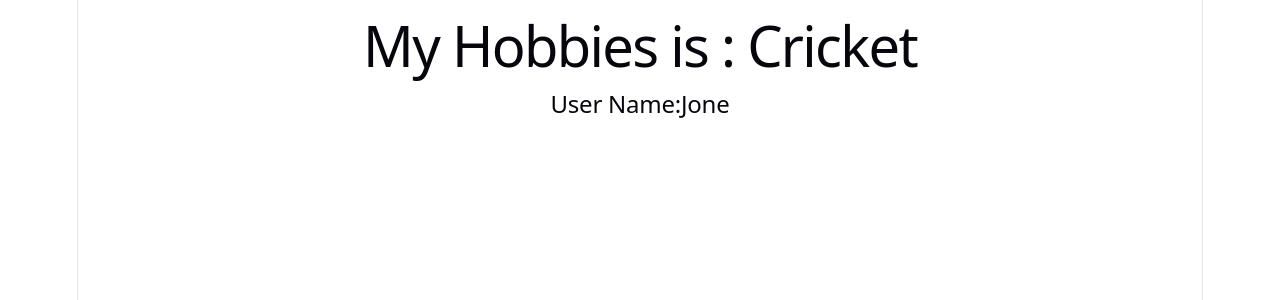
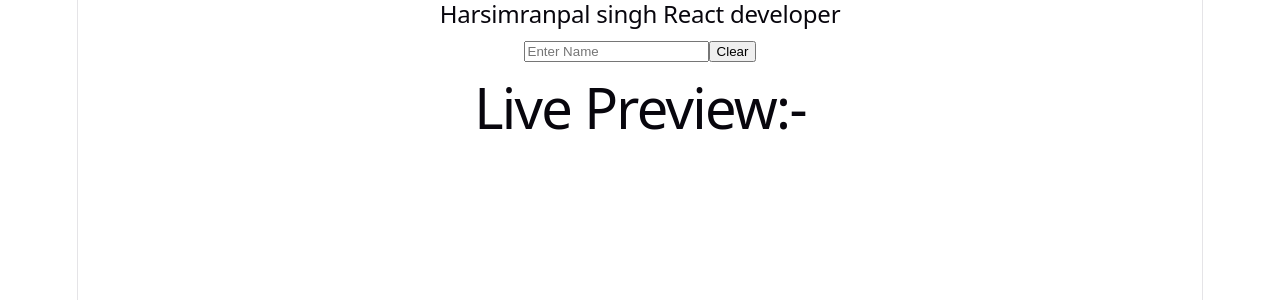
Before and after one commit to Harsimran141/ReactPractice, a React (Vite) app in the folder SecondApp/: page / in a window 1280 px wide. Shown: the top 300 px of the page. Built offline with nearby package versions, Linux system fonts and the light colour scheme.

Commit message:
Refactor App component: remove Hobby and User components, implement input handling for name

```diff
--- a/SecondApp/src/App.jsx
+++ b/SecondApp/src/App.jsx
@@ -1,11 +1,19 @@
-import Hobby from "./Hobby";
-import User from "./User";
+import { useState } from "react";
+
 function App(){
+  const [name,setName] = useState("");
+  const handleChange = (e)=>{
+    setName(e.target.value);
+  }
   return(
-    <div>
-<Hobby name="Cricket"/>
-<User username="Jone"/>
-    </div>
+<div>
+<h2>Harsimranpal singh React developer</h2>
+<input type="text" value={name}
+onChange={handleChange}
+placeholder="Enter Name" />
+<button onClick={()=>setName("")}>Clear</button>
+<h1>Live Preview:- {name}</h1>
+</div>
   )
 }
 export default App;
--- a/SecondApp/src/Hobby.jsx
+++ b/SecondApp/src/Hobby.jsx
@@ -1,9 +1,9 @@
-const Hobby = ({name}) =>{
-    return(
-        <div>
-            <h1>My Hobbies is : {name}</h1>
+// const Hobby = ({props}) =>{
+//     return(
+//         <div>
+//             <h1>My Hobbies is : {props}</h1>
 
-        </div>
-    );
-}
-export default Hobby;
+//         </div>
+//     );
+// }
+// export default Hobby;
--- a/SecondApp/src/User.jsx
+++ b/SecondApp/src/User.jsx
@@ -1,8 +1,8 @@
-const User = ({username="Guest"}) => {
-    return(
-        <div>
-            <h2>User Name:{username}</h2>
-        </div>
-    );
-};
-export default User;
+// const User = ({username="Guest"}) => {
+//     return(
+//         <div>
+//             <h2>User Name:{username}</h2>
+//         </div>
+//     );
+// };
+// export default User;
```
